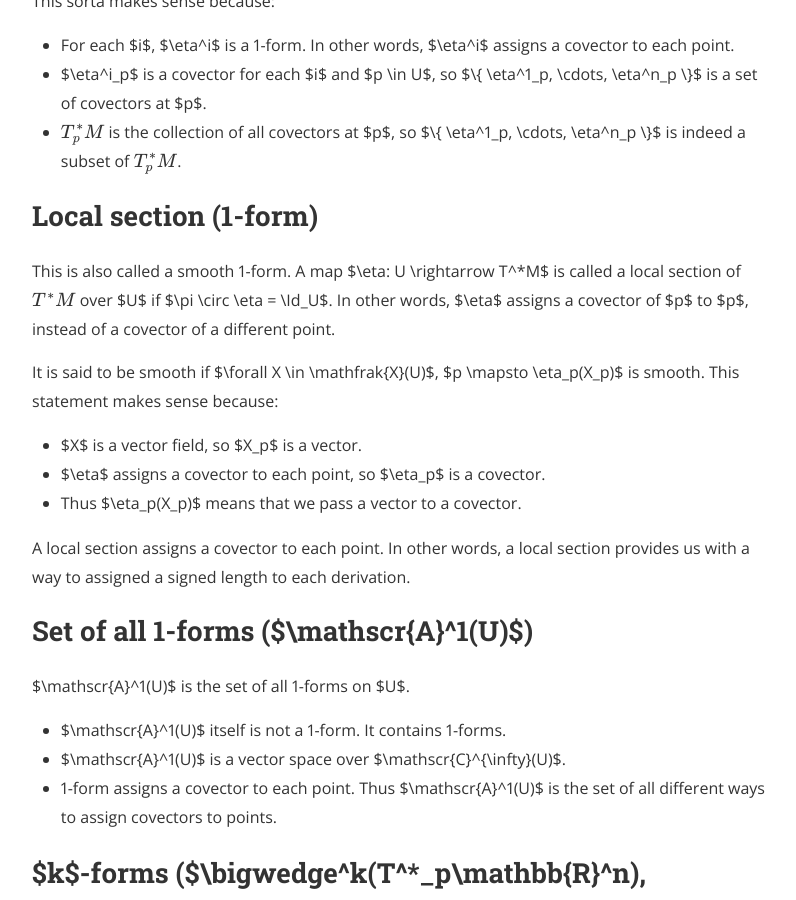
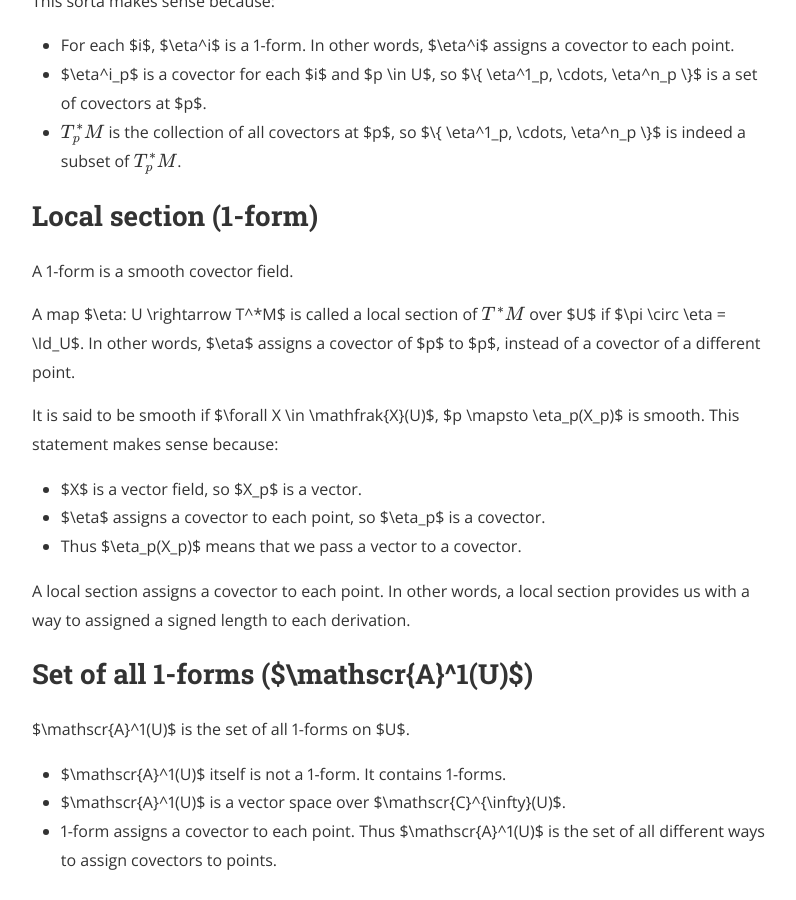
Before and after one commit to hidenori-shinohara/hidenori-shinohara.github.io, a Jekyll site: the page built from _posts/courses/math620/2019-09-09-smooth-manifold-cheat-sheet.md, in a window 1280 px wide and 900 px high, scrolled down 6331 px. Shown: the whole window, without its empty margins (240-1036 px from the left). Built offline with Jekyll 4.4.1, drawn with Linux system fonts in a browser that asks for light colours; nearby versions of some CDN libraries; formulas are drawn with MathJax 3.

Commit message:
1-form = covector field

```diff
--- a/_posts/courses/math620/2019-09-09-smooth-manifold-cheat-sheet.md
+++ b/_posts/courses/math620/2019-09-09-smooth-manifold-cheat-sheet.md
@@ -169,7 +169,8 @@ This sorta makes sense because:
 
 
 ## Local section (1-form)
-This is also called a smooth 1-form.
+A 1-form is a smooth covector field.
+
 A map $\eta: U \rightarrow T^*M$ is called a local section of $$T^*M$$ over $U$ if $\pi \circ \eta = \Id_U$.
 In other words, $\eta$ assigns a covector of $p$ to $p$, instead of a covector of a different point.
 
```
